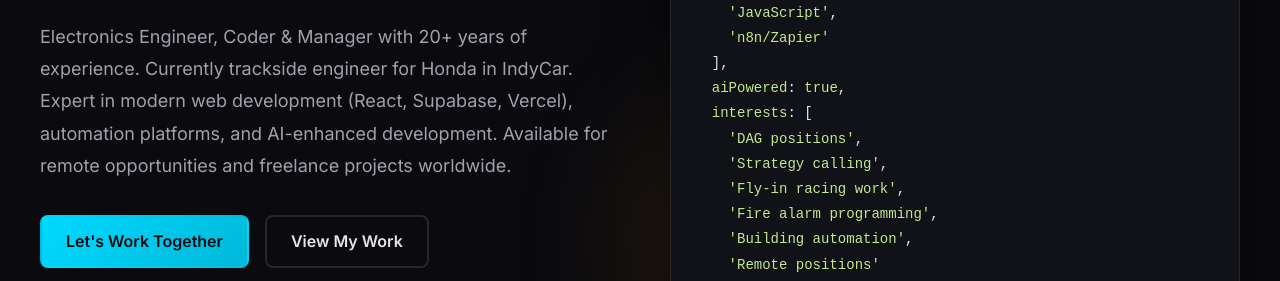
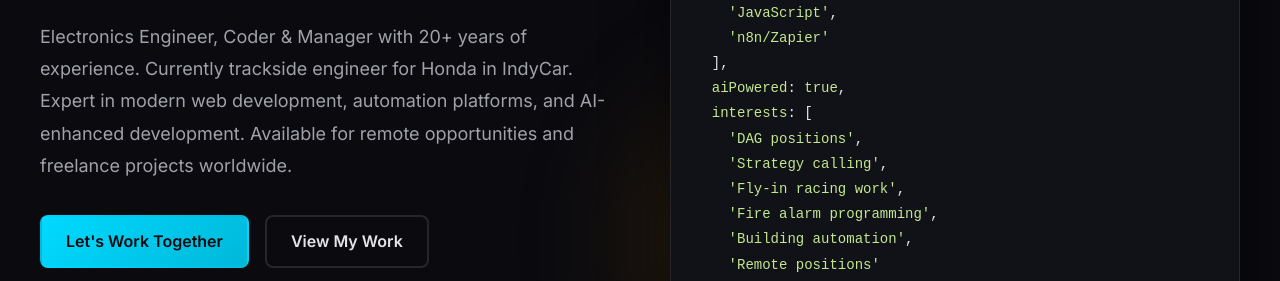
Before and after one commit to loseyco/resume, a website: page index.html in a window 1280 px wide. Shown: the part 494-775 px from the top of the page. Drawn offline with Linux system fonts and the light colour scheme.

Commit message:
Update About section content

```diff
--- a/index.html
+++ b/index.html
@@ -78,9 +78,7 @@
                 </h1>
                 <p class="hero-description">
                     Electronics Engineer, Coder & Manager with 20+ years of experience.
-                    Currently trackside engineer for Honda in IndyCar. Expert in modern web development
-                    (React, Supabase, Vercel), automation platforms, and AI-enhanced development. Available
-                    for remote opportunities and freelance projects worldwide.
+                    Currently trackside engineer for Honda in IndyCar. Expert in modern web development, automation platforms, and AI-enhanced development. Available for remote opportunities and freelance projects worldwide.
                 </p>
                 <div class="hero-cta">
                     <a href="#contact" class="btn btn-primary">Let's Work Together</a>
@@ -182,7 +180,7 @@
                         In racing, I've served as trackside engineer, data strategist, and team manager for world-class teams
                         including Honda Racing Corporation. My path started in flat track racing, led to founding iRacersResource
                         and the ISRA League (one of the largest early iRacing leagues), then to professional road racing in 2011
-                        when Jim Daniels of RP Motorsport brought me trackside at St. Petersburg. Since then I've worked with
+                        when RP Motorsport brought me trackside at St. Petersburg. Since then I've worked with
                         Davidson Racing, called race strategies at Cameron Racing, and now support Honda in IndyCar.
                     </p>
                     <p>
```
